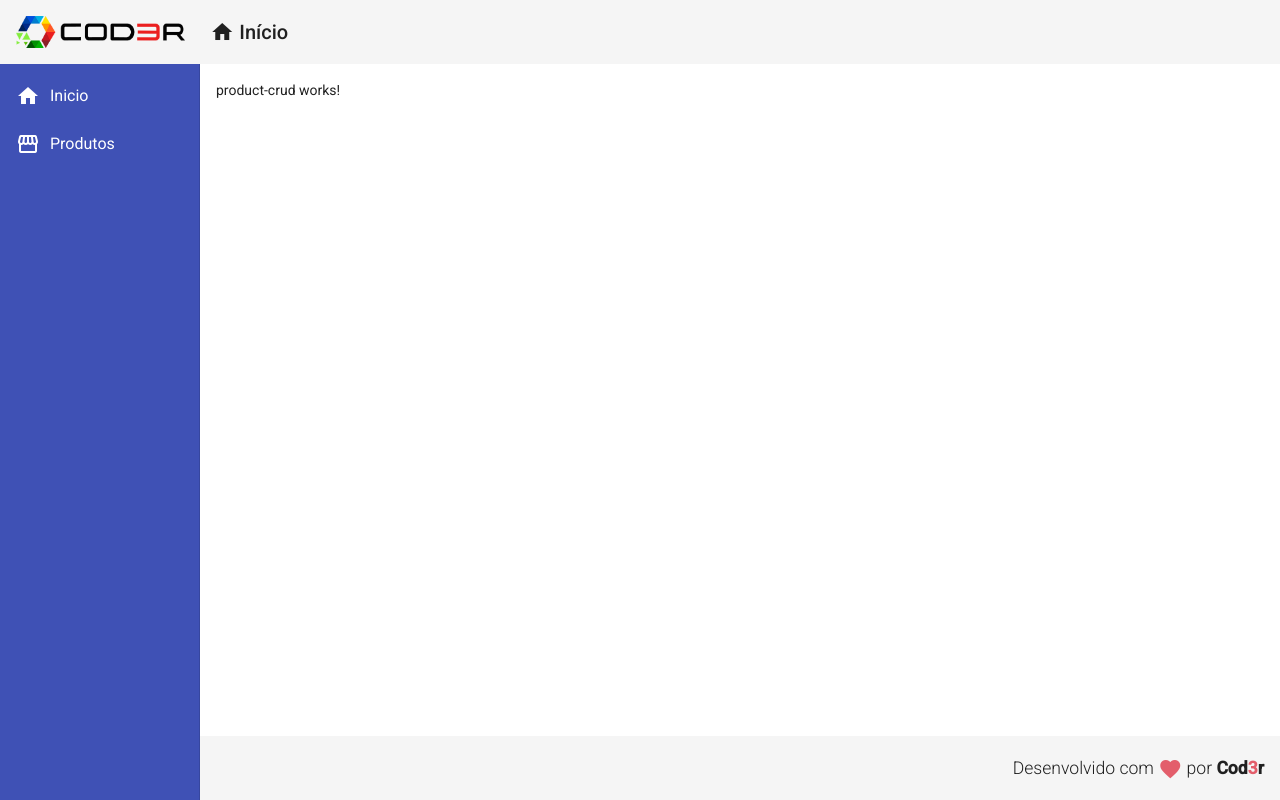
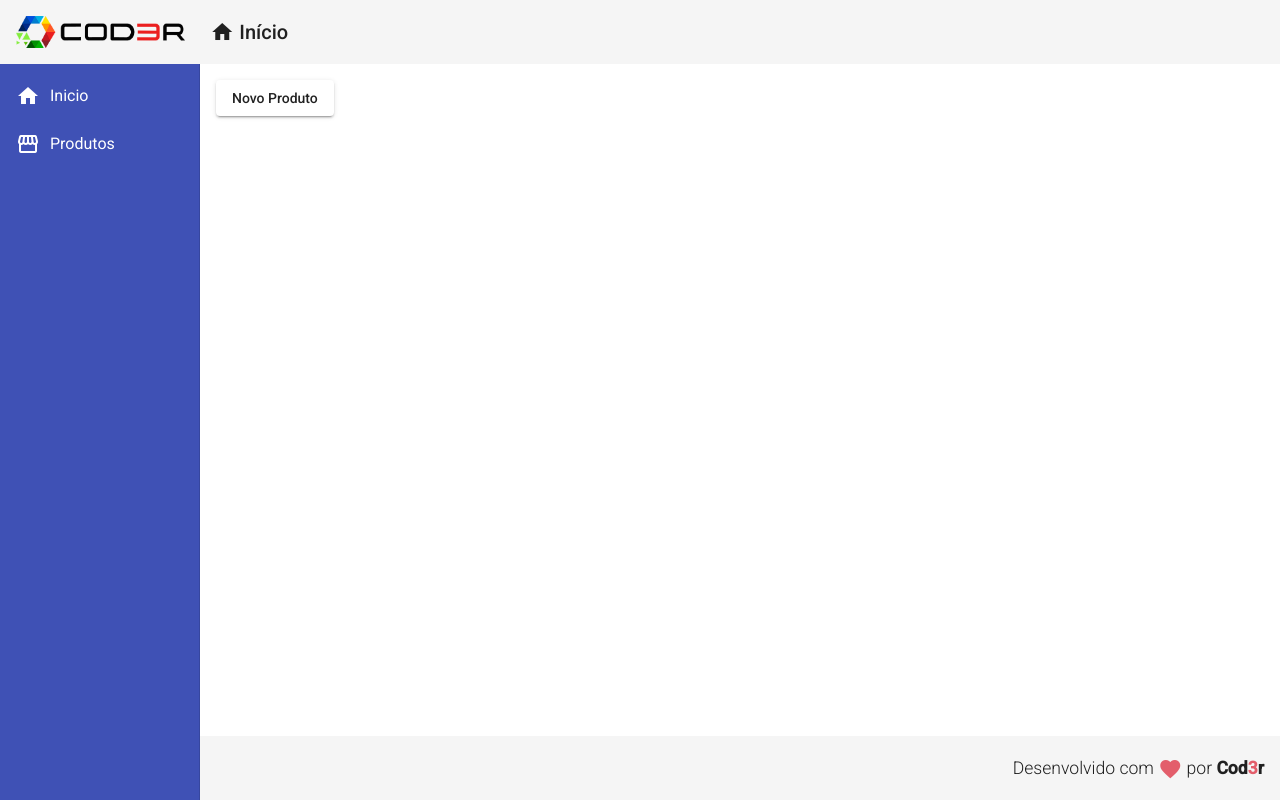
Before and after one commit to IggorSantos/curso-angular9, an Angular app: page /products in a window 1280 px wide. Built offline with nearby package versions, Linux system fonts and the light colour scheme.

Commit message:
Criação do botão de novo produto e do model de produto

```diff
--- a/src/app/app.module.ts
+++ b/src/app/app.module.ts
@@ -11,6 +11,7 @@
 import { MatSidenavModule } from '@angular/material/sidenav'
 import { MatListModule } from '@angular/material/list';
 import { MatCardModule } from '@angular/material/card';
+import { MatButtonModule } from '@angular/material/button';
 import { HomeComponent } from './views/home/home.component';
 import { ProductCrudComponent } from './views/product-crud/product-crud.component';
 import { ProductCreateComponent } from './components/product/product-create/product-create.component';
@@ -32,7 +33,8 @@
     MatToolbarModule,
     MatSidenavModule,
     MatListModule,
-    MatCardModule
+    MatCardModule,
+    MatButtonModule
   ],
   providers: [],
   bootstrap: [AppComponent]
--- /dev/null
+++ b/src/app/components/product/product.model.ts
@@ -0,0 +1,5 @@
+export interface Product {
+  id?: number
+  name: string
+  price: number
+}
--- a/src/app/views/product-crud/product-crud.component.html
+++ b/src/app/views/product-crud/product-crud.component.html
@@ -1 +1,3 @@
-<p>product-crud works!</p>
+<button mat-raised-button (click)="navigateToProductCreate()">
+  Novo Produto
+</button>
--- a/src/app/views/product-crud/product-crud.component.ts
+++ b/src/app/views/product-crud/product-crud.component.ts
@@ -1,4 +1,5 @@
 import { Component, OnInit } from '@angular/core';
+import { Router } from '@angular/router'
 
 @Component({
   selector: 'app-product-crud',
@@ -7,9 +8,13 @@
 })
 export class ProductCrudComponent implements OnInit {
 
-  constructor() { }
+  constructor( private router: Router) { }
 
   ngOnInit(): void {
   }
 
+  navigateToProductCreate(): void {
+    this.router.navigate([ '/products/create'])
+  }
+
 }
```
